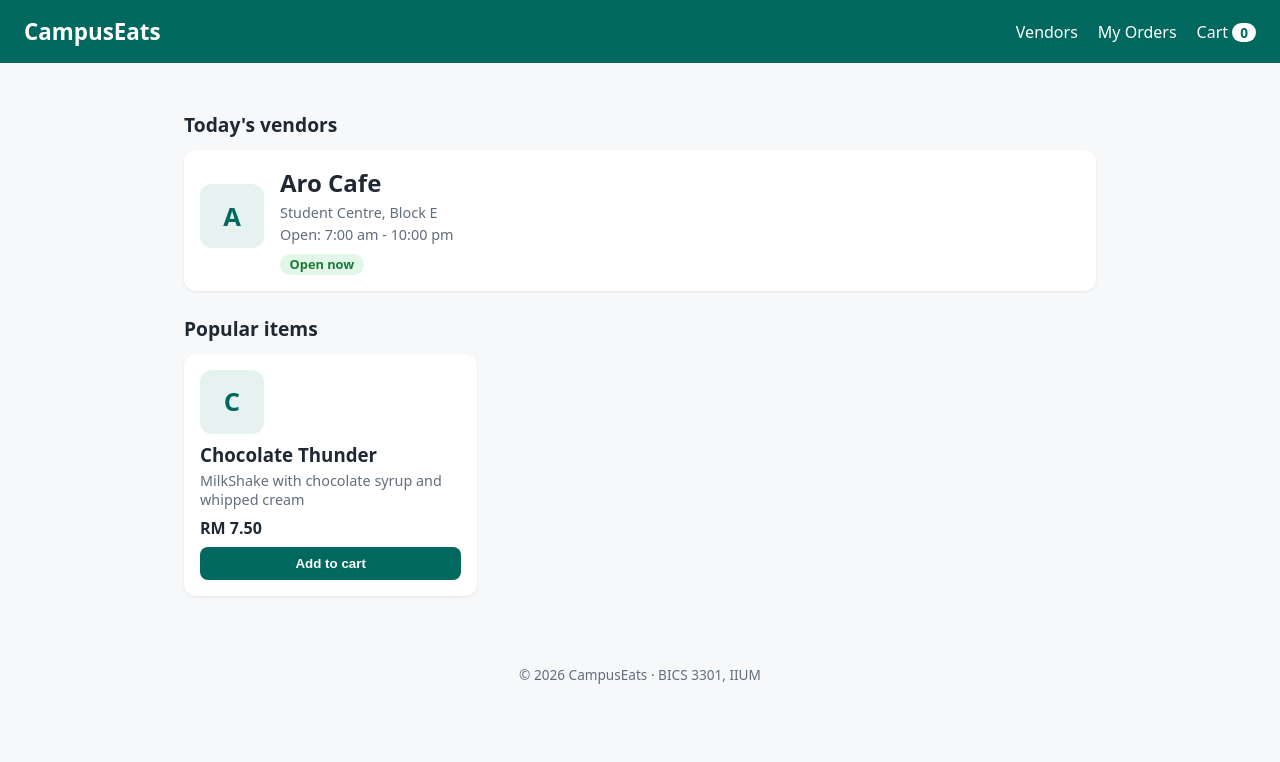
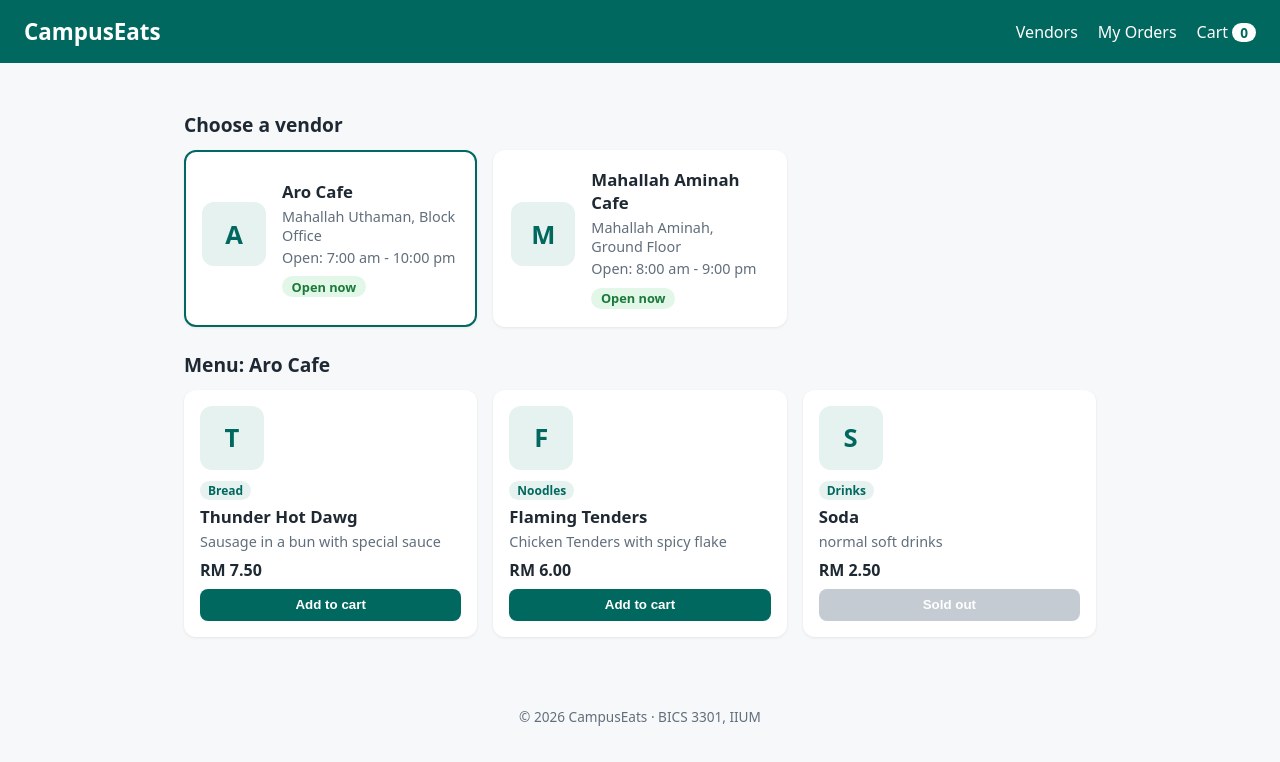
Before and after one commit to GarouDa11/campuseats-2410997, a React (Vite) app: page / in a window 1280 px wide. Shown: the top 762 px of the page. Built offline with nearby package versions, Linux system fonts and the light colour scheme.

Commit message:
Switch vendors with state

```diff
--- a/src/App.jsx
+++ b/src/App.jsx
@@ -1,21 +1,32 @@
+import { useState } from 'react'
+import vendors from './data/vendors.js'
 import Header from './components/Header.jsx'
 import VendorCard from './components/VendorCard.jsx'
-import MenuItemCard from './components/MenuItemCard.jsx'
+import MenuList from './components/MenuList.jsx'
 import Footer from './components/Footer.jsx'
 function App() {
+ const [selectedVendorId, setSelectedVendorId] = useState(vendors[0].id)
+ const selectedVendor = vendors.find((v) => v.id === selectedVendorId)
  return (
  <>
  <Header />
  <main className="container">
  <section>
- <h2 className="section-title">Today's vendors</h2>
- <VendorCard />
+ <h2 className="section-title">Choose a vendor</h2>
+ <div className="vendor-grid">
+ {vendors.map((vendor) => (
+ <VendorCard
+ key={vendor.id}
+ vendor={vendor}
+ isSelected={vendor.id === selectedVendorId}
+ onSelect={setSelectedVendorId}
+ />
+ ))}
+ </div>
  </section>
  <section>
- <h2 className="section-title">Popular items</h2>
- <div className="grid">
- <MenuItemCard />
- </div>
+ <h2 className="section-title">Menu: {selectedVendor.name}</h2>
+ <MenuList items={selectedVendor.menu} />
  </section>
  </main>
  <Footer />
--- a/src/components/MenuItemCard.jsx
+++ b/src/components/MenuItemCard.jsx
@@ -1,13 +1,8 @@
-function MenuItemCard() {
- const item = {
- name: 'Chocolate Thunder',
- description: 'MilkShake with chocolate syrup and whipped cream',
- price: 7.5,
- available: true,
- }
+function MenuItemCard({ item }) {
  return (
  <article className="card menu-card">
  <div className="thumb" aria-hidden="true">{item.name.charAt(0)}</div>
+ <p className="tag">{item.category}</p>
  <h3>{item.name}</h3>
  <p className="muted">{item.description}</p>
  <p className="price">RM {item.price.toFixed(2)}</p>
--- a/src/components/VendorCard.jsx
+++ b/src/components/VendorCard.jsx
@@ -1,24 +1,20 @@
-function VendorCard() {
- const vendor = {
- name: 'Aro Cafe',
- location: 'Student Centre, Block E',
- openHours: '7:00 am - 10:00 pm',
- isOpen: true,
- }
+function VendorCard({ vendor, isSelected, onSelect }) {
  return (
- <article className="card vendor-card">
- <div className="thumb" aria-hidden="true">
- {vendor.name.charAt(0)}
- </div>
+ <button
+ type="button"
+ className={isSelected ? 'card vendor-card selected' : 'card vendor-card'}
+ onClick={() => onSelect(vendor.id)}
+ >
+ <div className="thumb" aria-hidden="true">{vendor.name.charAt(0)}</div>
  <div>
- <h2>{vendor.name}</h2>
+ <h3>{vendor.name}</h3>
  <p className="muted">{vendor.location}</p>
  <p className="muted">Open: {vendor.openHours}</p>
  <span className={vendor.isOpen ? 'status open' : 'status closed'}>
  {vendor.isOpen ? 'Open now' : 'Closed'}
  </span>
  </div>
- </article>
+ </button>
  )
 }
 export default VendorCard
--- a/src/index.css
+++ b/src/index.css
@@ -64,3 +64,14 @@
 .btn:disabled { background: #c5cbd3; cursor: not-allowed; }
 
 .footer { text-align: center; color: var(--muted); padding: 2rem 1rem; font-size: 0.85rem; }
+
+/* Week 2 additions */
+.vendor-grid { display: grid; grid-template-columns: repeat(auto-fill, minmax(280px,
+1fr)); gap: 1rem; }
+button.card { font: inherit; color: inherit; text-align: left; border: 2px solid
+transparent; cursor: pointer; width: 100%; }
+button.card:hover { border-color: var(--green-light); }
+.vendor-card.selected { border-color: var(--green); }
+.card h3 { font-size: 1.05rem; }
+.tag { display: inline-block; margin: 0 0 0.3rem; padding: 0.05rem 0.5rem; border-radius: 999px; background: var(--green-light); color: var(--green); font-size:
+0.75rem; font-weight: 600; }
```
